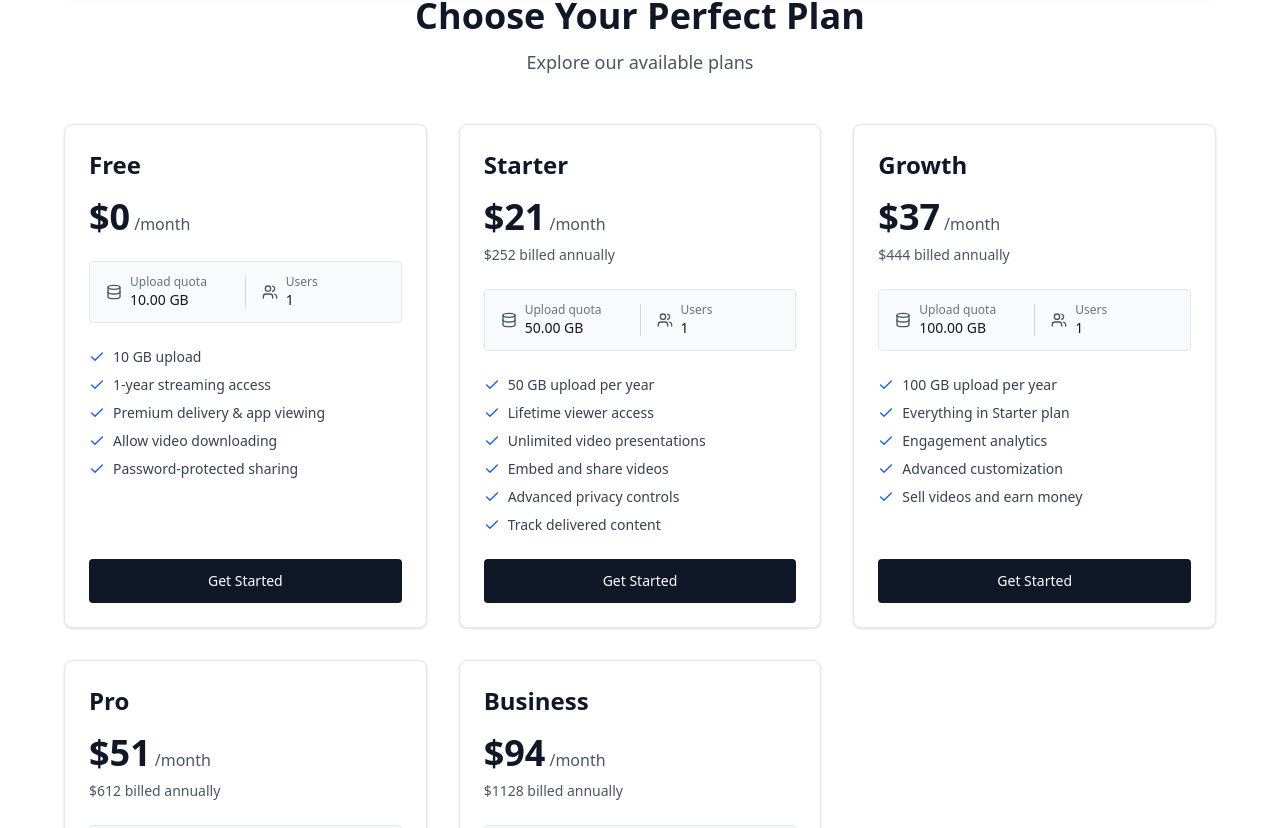
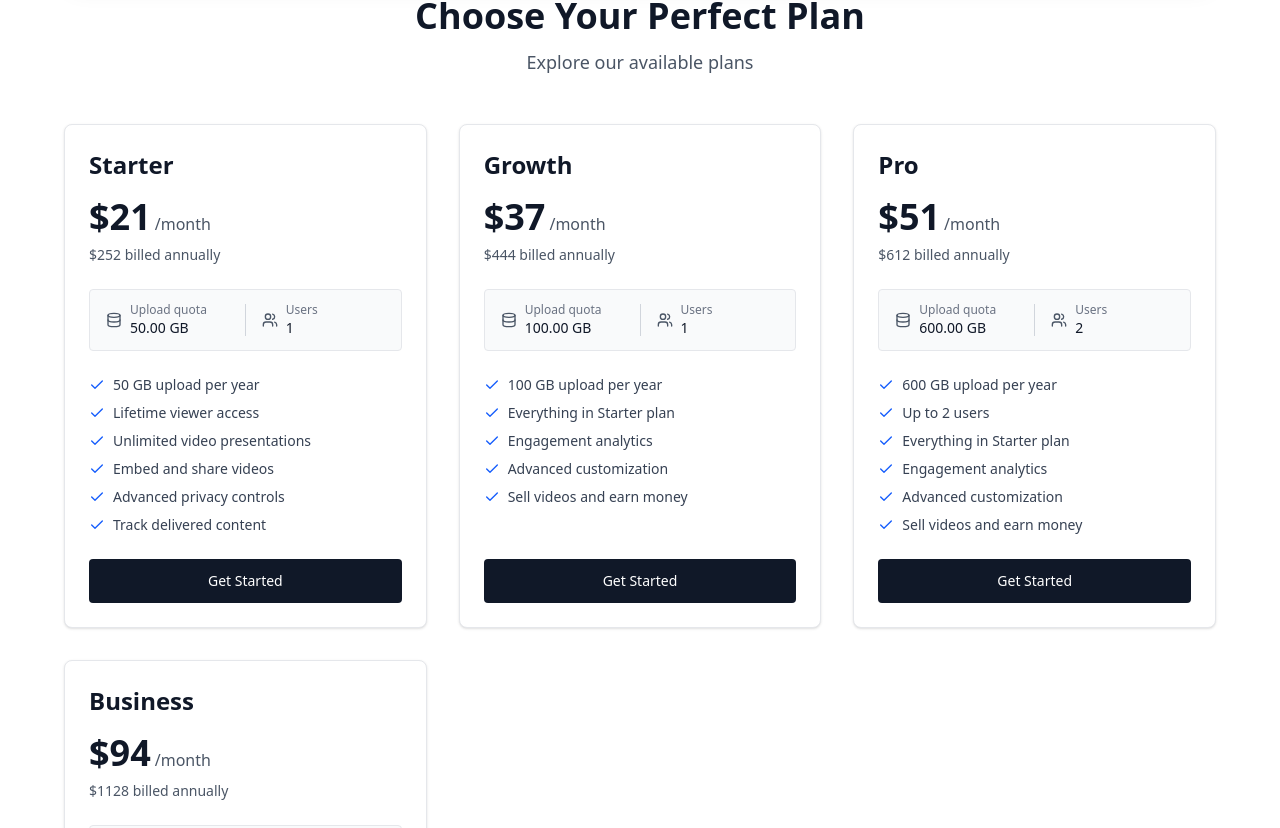
Before and after one commit to ahasandatavro/price-plan, a React (Vite) app: page / in a window 1280 px wide. Shown: the part 726-1554 px from the top of the page. Built offline with nearby package versions, Linux system fonts and the light colour scheme.

Commit message:
remove free plan

```diff
--- a/src/constants/plans.ts
+++ b/src/constants/plans.ts
@@ -6,19 +6,6 @@ import type { Plans } from '../types';
 
 export const PLANS: Plans = {
   monthly: {
-    free: {
-      name: 'Free',
-      cost: 0,
-      storage: 10,
-      users: 1,
-      features: [
-        '10 GB upload',
-        '1-year streaming access',
-        'Premium delivery & app viewing',
-        'Allow video downloading',
-        'Password-protected sharing'
-      ]
-    },
     growth: {
       name: 'Growth',
       cost: 44,
@@ -62,19 +49,6 @@ export const PLANS: Plans = {
     }
   },
   annual: {
-    free: {
-      name: 'Free',
-      cost: 0,
-      storage: 10,
-      users: 1,
-      features: [
-        '10 GB upload',
-        '1-year streaming access',
-        'Premium delivery & app viewing',
-        'Allow video downloading',
-        'Password-protected sharing'
-      ]
-    },
     starter: {
       name: 'Starter',
       cost: 21,
--- a/src/types/index.ts
+++ b/src/types/index.ts
@@ -21,13 +21,11 @@ export interface EnterprisePlan extends Plan {
 
 export interface Plans {
   monthly: {
-    free: Plan;
     growth: Plan;
     pro: Plan;
     business: Plan;
   };
   annual: {
-    free: Plan;
     starter: Plan;
     growth: Plan;
     pro: Plan;
```
